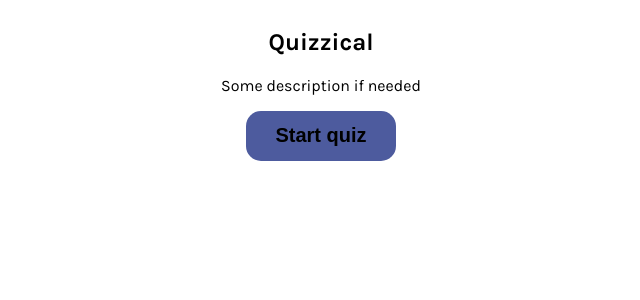
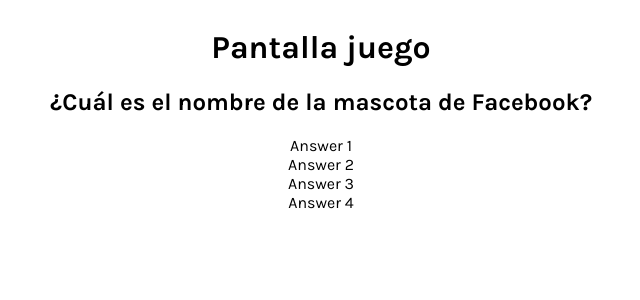
Before and after one commit to gcerame/quizzical, a React (Vite) app: page / in a window 1280 px wide. Shown: the top 300 px of the page, without its empty margins (319-959 px from the left). Built offline with nearby package versions, Linux system fonts and the light colour scheme.

Commit message:
question and answers displaying

```diff
--- a/src/App.jsx
+++ b/src/App.jsx
@@ -4,7 +4,7 @@
 import {useState} from "react";
 
 export default function App() {
-    const [gameStarted, setGameStarted] = React.useState(false);
+    const [gameStarted, setGameStarted] = React.useState(true);
 
     return (
         <div className="App">
--- a/src/Components/Game.jsx
+++ b/src/Components/Game.jsx
@@ -1,7 +1,10 @@
+import Question from "./Question";
+
 export default function Game() {
     return (
         <div className="game">
             <h1>Pantalla juego</h1>
+            <Question/>
         </div>
     );
 }
--- a/src/Components/Question.jsx
+++ b/src/Components/Question.jsx
@@ -1,10 +1,28 @@
 import React from 'react';
 
 export default function Question(props) {
+    const question =
+        {
+            question: "¿Cuál es el nombre de la mascota de Facebook?",
+            answers: [{text: "Answer 1"},
+                {text: "Answer 2"},
+                {text: "Answer 3"},
+                {text: "Answer 4"}]
+        };
+
+    function generateAnswers() {
+        return question.answers.map(answer =>
+            <div className="answer">
+                <span>{answer.text}</span>
+            </div>);
+    }
+
     return (
         <>
-            <h2>{props.title}</h2>
-
+            <h2>{question.question}</h2>
+            <div className="answer">
+                {generateAnswers()}
+            </div>
         </>
     );
 }
```
Also changed, not shown: src/Components/Answer.jsx (deleted, +0 -11 lines).
